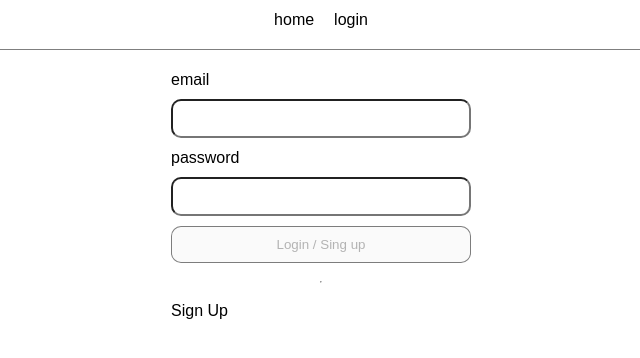
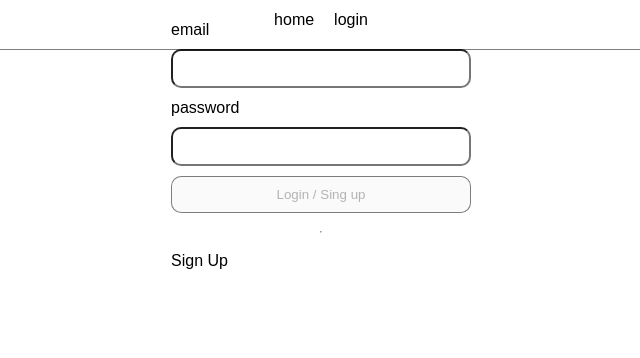
Before and after one commit to mamonde456/wanted-pre-onboarding-challenge-fe-1, a React (Create React App) app in the folder client/: page /auth in a window 1280 px wide. Shown: the top 358 px of the page, without its empty margins (319-959 px from the left). Built offline with nearby package versions, Linux system fonts and the light colour scheme.

Commit message:
update: 컴포넌트 분리

```diff
--- a/client/src/components/common/Header.tsx
+++ b/client/src/components/common/Header.tsx
@@ -1,22 +1,7 @@
-import { Link } from "react-router-dom";
 import { useRecoilState, useRecoilValue, useSetRecoilState } from "recoil";
-import styled from "styled-components";
 import { isLogged, noticeMsgAtom, todoId } from "../../atom";
-import Notice from "./Notice";
-
-const Wrapper = styled.header`
-  width: 100vw;
-  height: 50px;
-  border-bottom: solid 1px rgba(0, 0, 0, 0.5);
-  position: relative;
-  nav {
-    padding: 10px;
-    display: flex;
-    gap: 20px;
-    align-items: center;
-    justify-content: center;
-  }
-`;
+import { IHeaderProps } from "../../types/common/header";
+import HeaderView from "./view/HeaderView";
 
 export default function Header() {
   const [isLoggedIn, setIsLoggedIn] = useRecoilState(isLogged);
@@ -28,25 +13,11 @@ export default function Header() {
     setId(null);
     localStorage.removeItem("token");
   };
-  return (
-    <Wrapper>
-      {noticeMsg && <Notice />}
-      <nav>
-        <p>
-          <Link to="/">home</Link>
-        </p>
-        {!isLoggedIn ? (
-          <p>
-            <Link to="auth">login</Link>
-          </p>
-        ) : (
-          <p>
-            <Link to="/" onClick={onLogout}>
-              logout
-            </Link>
-          </p>
-        )}
-      </nav>
-    </Wrapper>
-  );
+
+  const headerProps: IHeaderProps = {
+    onLogout,
+    isLoggedIn,
+    noticeMsg,
+  };
+  return <HeaderView {...headerProps} />;
 }
```
